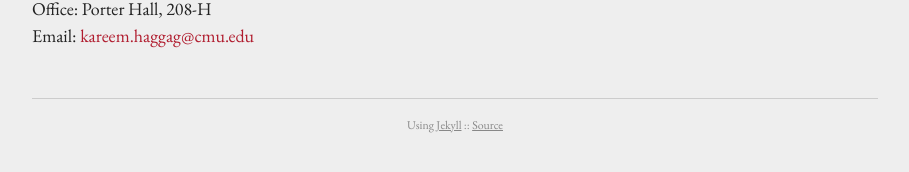
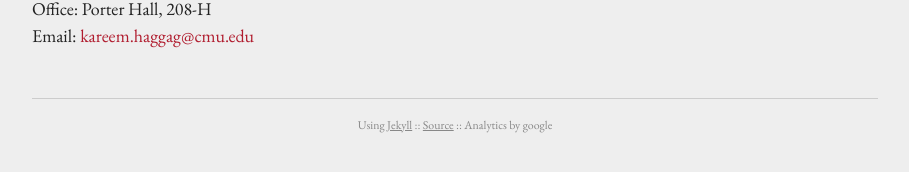
Before and after one commit to kareemhaggag/kareemhaggag.github.io, a Jekyll site: the page built from index.md, in a window 1280 px wide. Shown: the part 459-631 px from the top of the page, without its empty margins (185-1094 px from the left). Built offline with Jekyll 4.4.1, drawn with Linux system fonts in a browser that asks for light colours.

Commit message:
analytics

```diff
--- a/_config.yml
+++ b/_config.yml
@@ -22,7 +22,7 @@ highlighter: rouge
 # Set 'provider' to false to turn analytics off globally.
 #
 analytics:
-    provider:
+    provider: google
     statcounter:
         sc_project  :
         sc_security :
```
